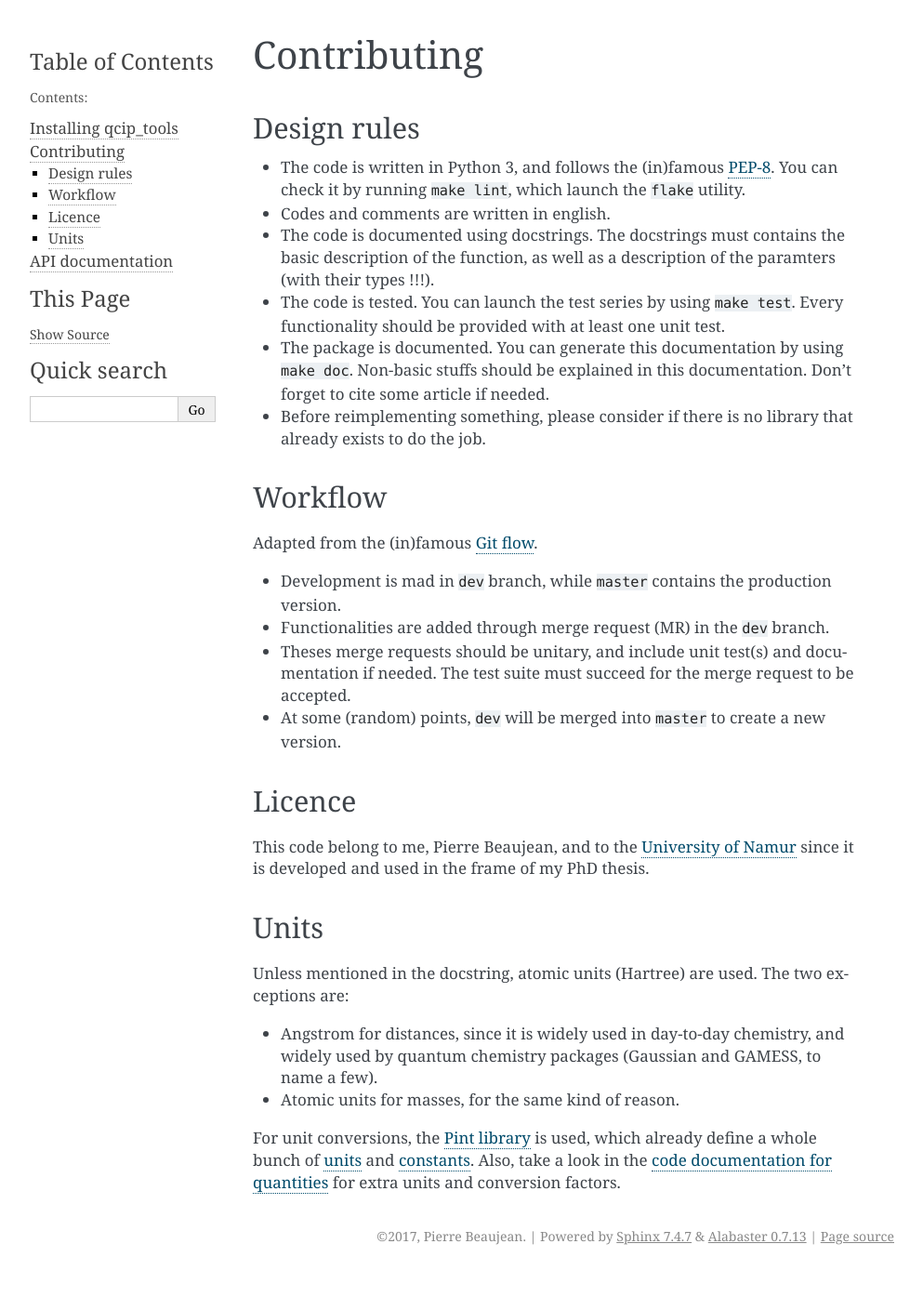
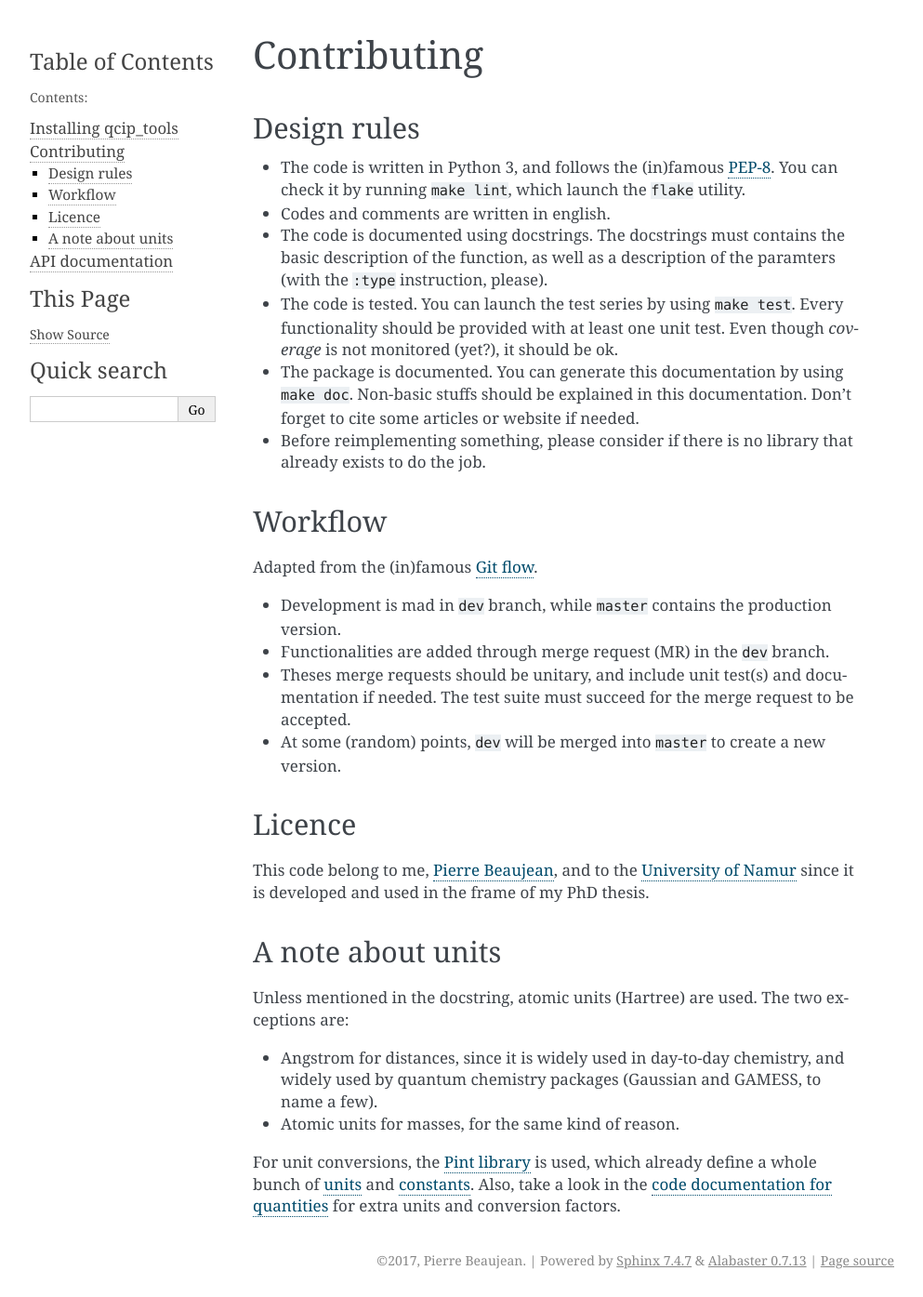
Before and after one commit to pierre-24/qcip_tools, a Sphinx documentation site: the page built from documentation/source/contributing.rst, in a window 1280 px wide. Shown: the whole page at 93% size, without its empty margins (148-1141 px from the left). Built offline with Sphinx 7.4.7, drawn with Linux system fonts in a browser that asks for light colours; before the commit the page ends 1369 px from its top, so only the background shows below that.

```diff
--- a/documentation/source/contributing.rst
+++ b/documentation/source/contributing.rst
@@ -7,9 +7,9 @@ Design rules
 
 + The code is written in Python 3, and follows the (in)famous `PEP-8 <http://legacy.python.org/dev/peps/pep-0008/>`_. You can check it by running ``make lint``, which launch the ``flake`` utility.
 + Codes and comments are written in english.
-+ The code is documented using docstrings. The docstrings must contains the basic description of the function, as well as a description of the paramters (with their types !!!).
-+ The code is tested. You can launch the test series by using ``make test``. Every functionality should be provided with at least one unit test.
-+ The package is documented. You can generate this documentation by using ``make doc``. Non-basic stuffs should be explained in this documentation. Don't forget to cite some article if needed.
++ The code is documented using docstrings. The docstrings must contains the basic description of the function, as well as a description of the paramters (with the ``:type`` instruction, please).
++ The code is tested. You can launch the test series by using ``make test``. Every functionality should be provided with at least one unit test. Even though *coverage* is not monitored (yet?), it should be ok.
++ The package is documented. You can generate this documentation by using ``make doc``. Non-basic stuffs should be explained in this documentation. Don't forget to cite some articles or website if needed.
 + Before reimplementing something, please consider if there is no library that already exists to do the job.
 
 Workflow
@@ -25,10 +25,10 @@ Adapted from the (in)famous `Git flow <http://nvie.com/posts/a-successful-git-br
 Licence
 -------
 
-This code belong to me, Pierre Beaujean, and to the `University of Namur <https://www.unamur.be>`_ since it is developed and used in the frame of my PhD thesis.
+This code belong to me, `Pierre Beaujean <pierre.beaujean@unamur.be>`_, and to the `University of Namur <https://www.unamur.be>`_ since it is developed and used in the frame of my PhD thesis.
 
-Units
------
+A note about units
+------------------
 
 Unless mentioned in the docstring, atomic units (Hartree) are used. The two exceptions are:
 
--- a/setup.py
+++ b/setup.py
@@ -11,7 +11,7 @@ for pkg in parse_requirements('requirements.txt', session=session):
 setup(
     name='qcip_tools',
     packages=['qcip_tools'],
-    version='0.1',
+    version='0.2',
     include_package_data=True,
     classifiers=[
         'Environment :: Scientific',
```
Also changed, not shown: README.md (+20 -1 lines).
